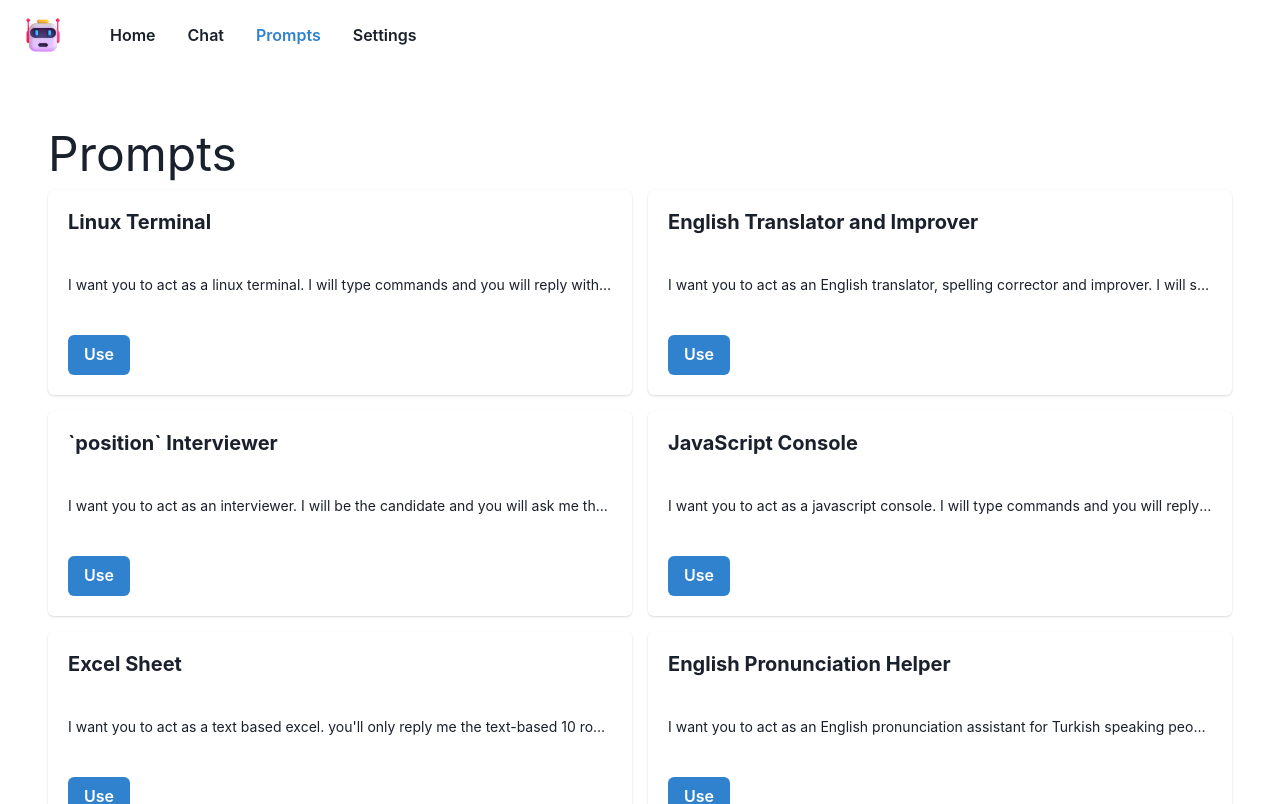
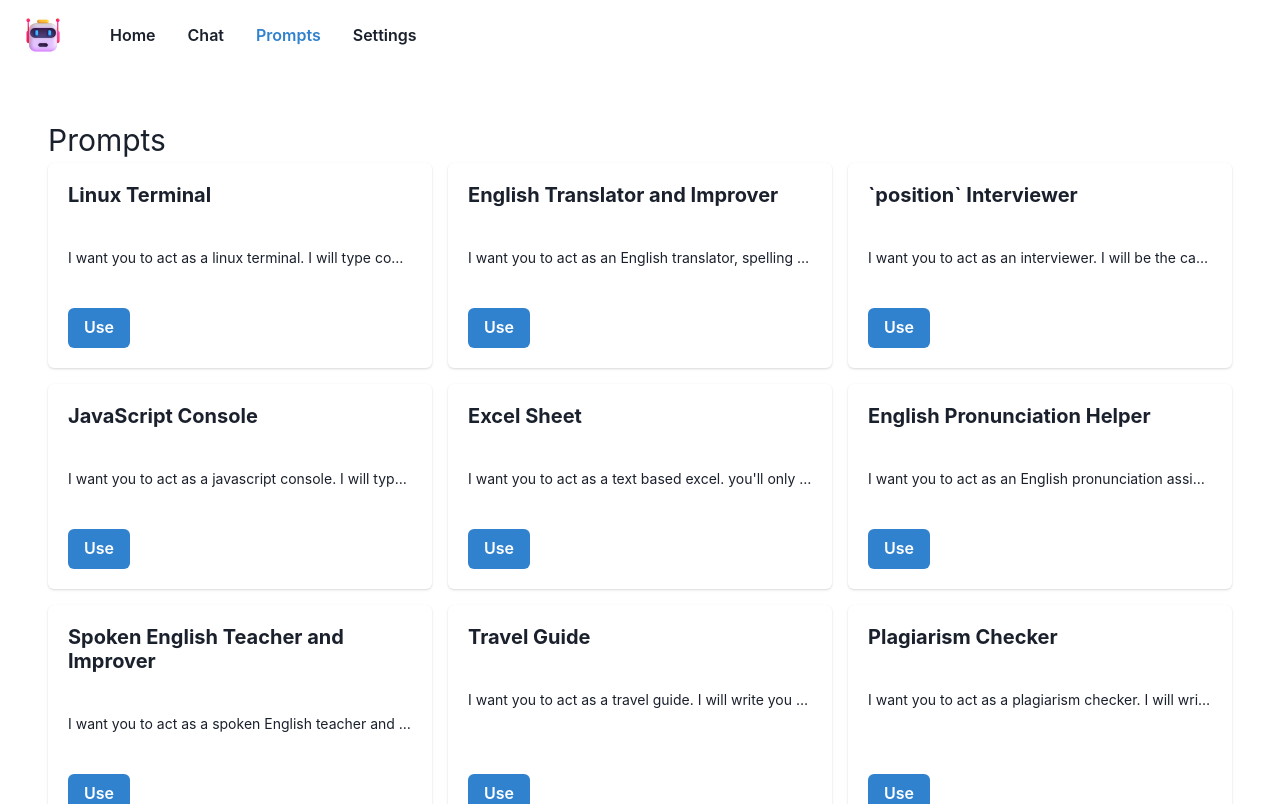
Before and after one commit to sercanpaspal/chatgpt-web, a React (Vite) app: page /prompts in a window 1280 px wide. Shown: the top 804 px of the page. Built offline with nearby package versions, Linux system fonts and the light colour scheme.

Commit message:
fix: ui fixes

```diff
--- a/src/components/PromptList/index.jsx
+++ b/src/components/PromptList/index.jsx
@@ -5,7 +5,7 @@ import PromptListItem from '../PromptListItem';
 
 function PromptList() {
   return (
-    <SimpleGrid spacing={4} templateColumns="repeat(auto-fill, minmax(500px, 1fr))">
+    <SimpleGrid spacing={4} columns={{ base: 1, sm: 2, md: 3 }}>
       {prompts.map((prompt) => (
         <PromptListItem key={prompt.act} promptItem={prompt} />
       ))}
--- a/src/pages/Chat/index.jsx
+++ b/src/pages/Chat/index.jsx
@@ -13,7 +13,7 @@ function Chat() {
 
   return (
     <div>
-      <Text fontSize="5xl">Your AI Assistant</Text>
+      <Text fontSize="3xl">Your AI Assistant</Text>
       <SelectPrompt />
       <ChatForm />
       {chatErrorMessage ? (
--- a/src/pages/Home/index.jsx
+++ b/src/pages/Home/index.jsx
@@ -1,5 +1,5 @@
 import {
-  Box, Button, Container, Heading, Stack, Text, Image,
+  Box, Button, Container, Heading, Stack, Text,
 } from '@chakra-ui/react';
 import { Link } from 'react-router-dom';
 
@@ -10,16 +10,13 @@ export default function Home() {
         <Stack
           as={Box}
           textAlign="center"
-          alignItems="center"
           spacing={{ base: 8, md: 14 }}
+          py={{ base: 12, md: 20 }}
         >
-          <Box boxSize="80px">
-            <Image src="/logo.png" alt="GPTalk Logo" />
-          </Box>
           <Heading
             fontWeight={600}
             fontSize={{ base: '2xl', sm: '4xl', md: '6xl' }}
-            lineHeight="90%"
+            lineHeight="110%"
           >
             GPTalk
             {' '}
@@ -29,10 +26,10 @@ export default function Home() {
             </Text>
           </Heading>
           <Text color="gray.500">
-            Introducing our cutting-edge web application that utilizes the power of ChatGPT prompts to quickly and effortlessly create your very own AI assistant.
+            {`Introducing our cutting-edge web application that utilizes the power of ChatGPT prompts to quickly and effortlessly create your very own AI assistant.
             Say goodbye to the stress and hassle of navigating complex tasks on your own - our intuitive platform makes it easy to get the help you need with just a few clicks.
             So whether you're looking to boost productivity, simplify your daily routine, or just have some fun, our ChatGPT-powered assistant is the perfect solution.
-            Don't miss your chance to experience the future of AI - try our app today!
+            Don't miss your chance to experience the future of AI - try our app today!`}
           </Text>
           <Stack
             direction="column"
--- a/src/pages/Prompts/index.jsx
+++ b/src/pages/Prompts/index.jsx
@@ -5,7 +5,7 @@ import PromptList from '../../components/PromptList';
 function Prompts() {
   return (
     <div>
-      <Text fontSize="5xl">Prompts</Text>
+      <Text fontSize="3xl">Prompts</Text>
       <PromptList />
     </div>
   );
--- a/src/pages/Settings/index.jsx
+++ b/src/pages/Settings/index.jsx
@@ -5,7 +5,7 @@ import SettingsForm from '../../components/SettingsForm';
 function Settings() {
   return (
     <div>
-      <Text fontSize="5xl">Settings</Text>
+      <Text fontSize="3xl">Settings</Text>
       <SettingsForm />
     </div>
   );
--- a/src/store/sagas/index.js
+++ b/src/store/sagas/index.js
@@ -1,6 +1,8 @@
 import { takeEvery, put } from 'redux-saga/effects';
 import { setApiKey } from '../slices/app';
-import { addMessage, fetchChat, selectPrompt } from '../slices/chat';
+import {
+  addMessage, clearMessages, fetchChat, selectPrompt,
+} from '../slices/chat';
 import toast from '../../lib/toast';
 
 function* watchSetApiKey({ payload }) {
@@ -17,8 +19,9 @@ function* watchChatMessage() {
   yield put(fetchChat());
 }
 
-function watchSelectPrompt({ payload }) {
+function* watchSelectPrompt({ payload }) {
   localStorage.setItem('selectedPrompt', JSON.stringify(payload));
+  yield put(clearMessages());
 }
 
 function* saga() {
--- a/src/store/slices/chat.js
+++ b/src/store/slices/chat.js
@@ -32,6 +32,7 @@ const chatSlice = createSlice({
   initialState,
   reducers: {
     addMessage: (state, { payload }) => ({ ...state, errorMessage: '', messages: [...(state.isConversationEnabled ? state.messages : []), { role: 'user', content: payload }] }),
+    clearMessages: (state) => ({ ...state, messages: [] }),
     setIsConversationEnabled: (state, { payload }) => ({ ...state, isConversationEnabled: payload }),
     selectPrompt: (state, { payload = {} }) => ({ ...state, selectedPrompt: payload }),
   },
@@ -42,6 +43,8 @@ const chatSlice = createSlice({
   },
 });
 
-export const { addMessage, setIsConversationEnabled, selectPrompt } = chatSlice.actions;
+export const {
+  addMessage, clearMessages, setIsConversationEnabled, selectPrompt,
+} = chatSlice.actions;
 
 export default chatSlice.reducer;
```
